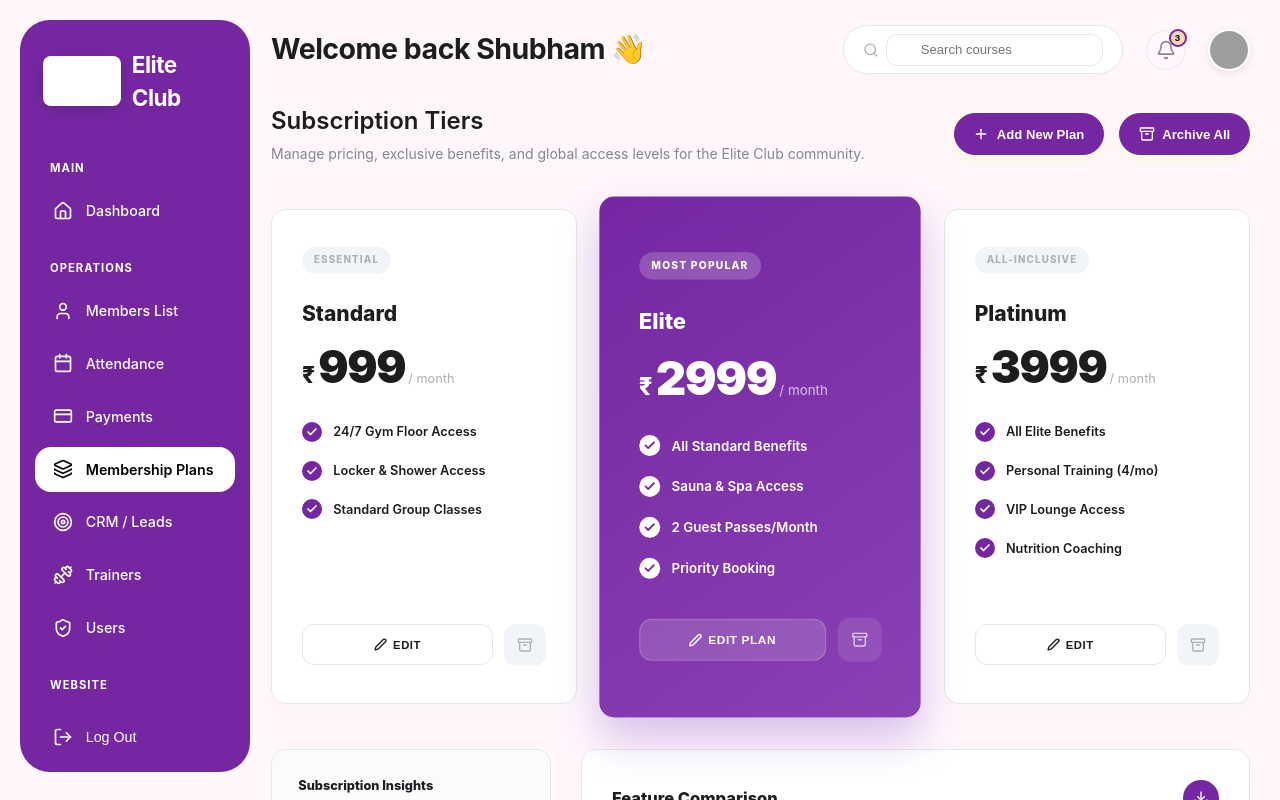
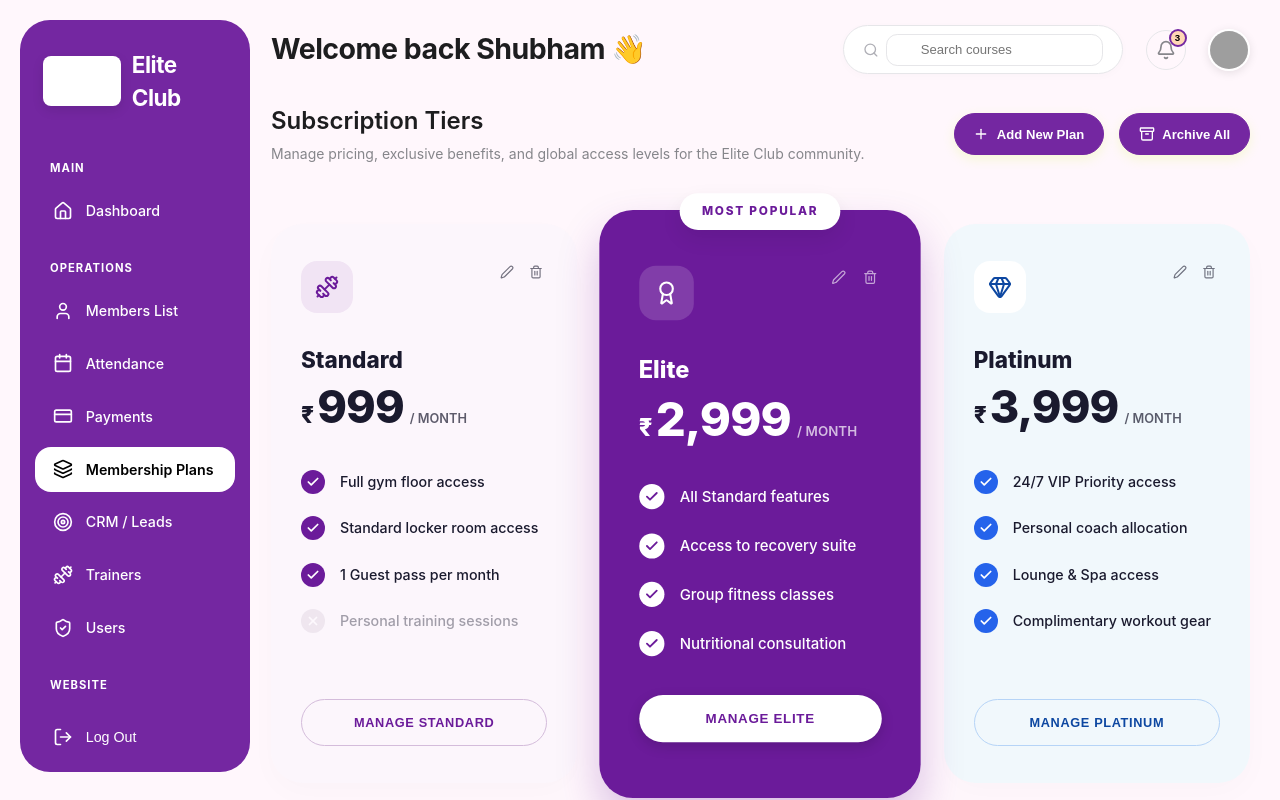
Before and after one commit to shubhammusale8076-rgb/gym-erp-portal, a React (Vite) app: page /plans in a window 1280 px wide. Built offline with nearby package versions, Linux system fonts and the light colour scheme; grey boxes are pictures that could not be loaded.

Commit message:
added membership plan cards

```diff
--- a/src/pages/Plans/Plans.css
+++ b/src/pages/Plans/Plans.css
@@ -65,14 +65,14 @@
   display: grid;
   grid-template-columns: repeat(3, 1fr);
   gap: 2rem;
-  margin: 3rem 0;
+  margin: 4rem 0 3rem;
   align-items: center; /* Center the taller card */
 }
 
 .plan-card {
+  position: relative;
   background: #fff;
-  border: 1px solid var(--border-light);
-  border-radius:var(--section-radius);
+  border-radius: 32px;
   padding: 2.5rem 2rem;
   display: flex;
   flex-direction: column;
@@ -81,54 +81,106 @@
   height: 100%;
 }
 
-/* Elite / Popular Card specific */
-.plan-card.popular {
-  background: #6b21a8;
-  background: linear-gradient(145deg, var(--primary), #8a41b4);
+.plan-card.theme-standard {
+  background-color: #fcf6fc;
+  color: #1a1a2e;
+}
+
+.plan-card.theme-elite {
+  background-color: #6b1b9a;
   color: #fff;
-  border: none;
-  box-shadow: 0 20px 40px rgba(91, 33, 182, 0.25);
+  padding: 3.5rem 2.5rem; /* Taller */
   transform: scale(1.05); /* Elevate */
-  padding: 3.5rem 2.5rem; /* Taller */
+  box-shadow: 0 20px 40px rgba(107, 27, 154, 0.25);
   z-index: 2;
 }
 
-/* Badges */
-.plan-badge-wrapper {
-  height: 28px;
-  margin-bottom: 1.5rem;
+.plan-card.theme-platinum {
+  background-color: #f1f8fc;
+  color: #1a1a2e;
 }
 
-.plan-badge {
-  display: inline-block;
-  background: #f1f5f9;
-  color: var(--text-muted);
-  font-size: 0.65rem;
+/* Badges */
+.plan-badge-top {
+  position: absolute;
+  top: -16px;
+  left: 50%;
+  transform: translateX(-50%);
+  background: #fff;
+  color: #6b1b9a;
+  font-size: 0.75rem;
   font-weight: 800;
-  letter-spacing: 0.12em;
-  padding: 0.4rem 0.8rem;
+  letter-spacing: 0.15em;
+  padding: 0.6rem 1.4rem;
   border-radius: 99px;
   text-transform: uppercase;
+  box-shadow: 0 8px 20px rgba(0,0,0,0.08);
+  white-space: nowrap;
 }
 
-.plan-card.popular .plan-badge {
-  background: rgba(255, 255, 255, 0.2);
+/* Header actions & icon */
+.plan-card-header-actions {
+  display: flex;
+  justify-content: space-between;
+  align-items: flex-start;
+  margin-bottom: 2rem;
+}
+
+.plan-icon-wrapper {
+  width: 52px;
+  height: 52px;
+  border-radius: 16px;
+  display: flex;
+  align-items: center;
+  justify-content: center;
+}
+
+.theme-standard .plan-icon-wrapper {
+  background: #f1e4f4;
+  color: #6b1b9a;
+}
+
+.theme-elite .plan-icon-wrapper {
+  background: rgba(255, 255, 255, 0.15);
   color: #fff;
 }
 
+.theme-platinum .plan-icon-wrapper {
+  background: #fff;
+  color: #0d47a1;
+}
+
+.plan-top-actions {
+  display: flex;
+  gap: 0.5rem;
+}
+
+.plan-action-icon {
+  background: transparent;
+  color: currentColor;
+  border: none;
+  cursor: pointer;
+  opacity: 0.6;
+  transition: opacity 0.2s;
+  padding: 4px;
+}
+
+.plan-action-icon:hover {
+  opacity: 1;
+}
+
 .plan-name {
-  font-size: 1.4rem;
+  font-size: 1.5rem;
   font-weight: 800;
-  margin-bottom: 1rem;
-  color: var(--text-primary);
+  margin-bottom: 0.5rem;
+  color: currentColor;
 }
-.plan-card.popular .plan-name { color: #fff; }
 
 /* Pricing */
 .plan-price-wrapper {
   display: flex;
-  align-items:baseline;
-  margin-bottom: 2rem;
+  align-items: baseline;
+  margin-bottom: 2.5rem;
 }
 
 .plan-currency {
@@ -139,120 +191,124 @@
 
 .plan-price {
   font-size: 3rem;
-  font-weight: 900;
-  letter-spacing: -0.03em;
+  font-weight: 800;
+  letter-spacing: -0.02em;
   line-height: 1;
 }
 
 .plan-period {
   font-size: 0.85rem;
-  color: var(--text-muted);
-  margin-left: 0.2rem;
+  opacity: 0.7;
+  margin-left: 0.4rem;
+  font-weight: 600;
+  text-transform: uppercase;
 }
-.plan-card.popular .plan-period { color: rgba(255,255,255,0.7); }
 
 /* Features List */
 .plan-features {
   list-style: none;
   padding: 0;
   margin: 0 0 2.5rem 0;
-  flex: 1; /* Pushes buttons to bottom */
+  flex: 1;
   display: flex;
   flex-direction: column;
-  gap: 1.25rem;
+  gap: 1.5rem;
 }
 
 .feature-item {
   display: flex;
   align-items: center;
-  gap: 0.75rem;
-  font-size: 0.85rem;
-  font-weight: 600;
-  color: var(--text-primary);
+  gap: 1rem;
+  font-size: 0.95rem;
+  font-weight: 500;
+  color: currentColor;
 }
-.plan-card.popular .feature-item { color: #fff; }
+
+.feature-item.disabled {
+  opacity: 0.4;
+}
 
 .feature-check {
-  width: 20px;
-  height: 20px;
+  width: 24px;
+  height: 24px;
   border-radius: 50%;
-  background: var(--primary);
-  color: #fff;
   display: flex;
   align-items: center;
   justify-content: center;
   flex-shrink: 0;
 }
-.plan-card.popular .feature-check {
+
+.theme-standard .feature-check {
+  background: #6b1b9a;
+  color: #fff;
+}
+.theme-standard .feature-check.disabled {
+  background: #c3b5c7;
+  color: #fff;
+  opacity: 0.6;
+}
+
+.theme-elite .feature-check {
   background: #fff;
-  color: var(--primary);
+  color: #6b1b9a;
+}
+.theme-elite .feature-check.disabled {
+  background: rgba(255,255,255,0.3);
+  color: #fff;
+}
+
+.theme-platinum .feature-check {
+  background: #2563eb;
+  color: #fff;
+}
+.theme-platinum .feature-check.disabled {
+  background: rgba(37, 99, 235, 0.4);
+  color: #fff;
 }
 
 /* Footer Actions */
 .plan-footer-actions {
   display: flex;
-  align-items: center;
-  gap: 0.75rem;
+  justify-content: center;
 }
 
-.plan-edit-btn {
-  flex: 1;
-  display: flex;
-  align-items: center;
-  justify-content: center;
-  gap: 0.4rem;
-  background: transparent;
-  color: var(--text-primary);
-  border: 1px solid var(--border-light);
-  font-size: 0.75rem;
+.plan-manage-btn {
+  width: 100%;
+  padding: 1rem;
+  border-radius: 99px;
+  font-size: 0.85rem;
   font-weight: 800;
   letter-spacing: 0.05em;
-  padding: 0.85rem;
-  border-radius: 12px;
   cursor: pointer;
   transition: all 0.2s;
+  background: transparent;
 }
 
-.plan-edit-btn:hover {
-  background: #f8fafc;
+.theme-standard .plan-manage-btn {
+  border: 1px solid #d4bcdb;
+  color: #6b1b9a;
+}
+.theme-standard .plan-manage-btn:hover {
+  background: #f1e4f4;
 }
 
-.plan-card.popular .plan-edit-btn {
-  background: rgba(255,255,255,0.15);
-  color: #fff;
-  border: 1px solid rgba(255,255,255,0.2);
+.theme-elite .plan-manage-btn {
+  background: #fff;
+  color: #6b1b9a;
+  border: none;
+  box-shadow: 0 4px 12px rgba(0,0,0,0.15);
 }
-.plan-card.popular .plan-edit-btn:hover {
-  background: rgba(255,255,255,0.25);
+.theme-elite .plan-manage-btn:hover {
+  background: #fafdff;
+  transform: translateY(-2px);
 }
 
-.plan-archive-icon-btn {
-  display: flex;
-  align-items: center;
-  justify-content: center;
-  width: 42px;
-  height: 42px;
-  border-radius: 12px;
-  background: #f1f5f9;
-  color: var(--text-muted);
-  border: none;
-  cursor: pointer;
-  transition: all 0.2s;
-  flex-shrink: 0;
+.theme-platinum .plan-manage-btn {
+  border: 1px solid #b6d4f7;
+  color: #0d47a1;
 }
-
-.plan-archive-icon-btn:hover {
-  color: var(--danger);
-  background: #fee2e2;
-}
-
-.plan-card.popular .plan-archive-icon-btn {
-  background: rgba(255,255,255,0.1);
-  color: rgba(255,255,255,0.7);
-}
-.plan-card.popular .plan-archive-icon-btn:hover {
-  background: rgba(255,255,255,0.2);
-  color: #fff;
+.theme-platinum .plan-manage-btn:hover {
+  background: #e6f0fa;
 }
 
 
--- a/src/pages/Plans/Plans.jsx
+++ b/src/pages/Plans/Plans.jsx
@@ -7,7 +7,11 @@ import {
   AlertTriangle,
   Archive,
   BarChart3,
-  Download
+  Download,
+  Trash2,
+  Dumbbell,
+  Award,
+  Gem
 } from 'lucide-react';
 import './Plans.css';
 import PageHeader from '../../components/PageHeader/PageHeader';
@@ -16,42 +20,49 @@ const initialPlans = [
   {
     id: 1,
     name: 'Standard',
-    badge: 'ESSENTIAL',
+    badge: '',
     price: '999',
-    period: 'month',
+    period: 'MONTH',
     isPopular: false,
+    theme: 'standard',
+    icon: 'Dumbbell',
     features: [
-      '24/7 Gym Floor Access',
-      'Locker & Shower Access',
-      'Standard Group Classes'
+      { text: 'Full gym floor access', included: true },
+      { text: 'Standard locker room access', included: true },
+      { text: '1 Guest pass per month', included: true },
+      { text: 'Personal training sessions', included: false }
     ]
   },
   {
     id: 2,
     name: 'Elite',
     badge: 'MOST POPULAR',
-    price: '2999',
-    period: 'month',
+    price: '2,999',
+    period: 'MONTH',
     isPopular: true,
+    theme: 'elite',
+    icon: 'Award',
     features: [
-      'All Standard Benefits',
-      'Sauna & Spa Access',
-      '2 Guest Passes/Month',
-      'Priority Booking'
+      { text: 'All Standard features', included: true },
+      { text: 'Access to recovery suite', included: true },
+      { text: 'Group fitness classes', included: true },
+      { text: 'Nutritional consultation', included: true }
     ]
   },
   {
     id: 3,
     name: 'Platinum',
-    badge: 'ALL-INCLUSIVE',
-    price: '3999',
-    period: 'month',
+    badge: '',
+    price: '3,999',
+    period: 'MONTH',
     isPopular: false,
+    theme: 'platinum',
+    icon: 'Gem',
     features: [
-      'All Elite Benefits',
-      'Personal Training (4/mo)',
-      'VIP Lounge Access',
-      'Nutrition Coaching'
+      { text: '24/7 VIP Priority access', included: true },
+      { text: 'Personal coach allocation', included: true },
+      { text: 'Lounge & Spa access', included: true },
+      { text: 'Complimentary workout gear', included: true }
     ]
   }
 ];
@@ -112,7 +123,7 @@ const Plans = () => {
 
   const addFeature = () => {
     if (newFeature.trim()) {
-      setForm({ ...form, features: [...form.features, newFeature.trim()] });
+      setForm({ ...form, features: [...form.features, { text: newFeature.trim(), included: true }] });
       setNewFeature('');
     }
   };
@@ -146,15 +157,32 @@ const Plans = () => {
 
       {/* ── Top Section: Tier Cards ── */}
       <div className="plans-cards-grid">
-        {plans.map((plan) => (
-          <div key={plan.id} className={`plan-card ${plan.isPopular ? 'popular' : ''}`}>
+        {plans.map((plan) => {
+          let IconComp = Dumbbell;
+          if (plan.icon === 'Award') IconComp = Award;
+          if (plan.icon === 'Diamond' || plan.icon === 'Gem') IconComp = Gem;
 
-            <div className="plan-badge-wrapper">
+          return (
+            <div key={plan.id} className={`plan-card theme-${plan.theme || (plan.isPopular ? 'elite' : 'standard')}`}>
+
               {plan.badge && (
-                <div className="plan-badge">
+                <div className="plan-badge-top">
                   {plan.badge}
                 </div>
               )}
+
+              <div className="plan-card-header-actions">
+                <div className="plan-icon-wrapper">
+                  <IconComp size={24} />
+                </div>
+                <div className="plan-top-actions">
+                  <button className="plan-action-icon" onClick={() => openEdit(plan)}>
+                    <Edit2 size={14} />
+                  </button>
+                  <button className="plan-action-icon" onClick={() => openDelete(plan)}>
+                    <Trash2 size={14} />
+                  </button>
+                </div>
               </div>
 
               <h3 className="plan-name">{plan.name}</h3>
@@ -166,26 +194,28 @@ const Plans = () => {
               </div>
 
               <ul className="plan-features">
-              {plan.features.map((feature, idx) => (
-                <li key={idx} className="feature-item">
-                  <div className="feature-check">
-                    <Check size={12} strokeWidth={3.5} />
+                {plan.features.map((feature, idx) => {
+                  const isIncluded = typeof feature === 'string' ? true : feature.included;
+                  const text = typeof feature === 'string' ? feature : feature.text;
+                  return (
+                    <li key={idx} className={`feature-item ${!isIncluded ? 'disabled' : ''}`}>
+                      <div className={`feature-check ${!isIncluded ? 'disabled' : ''}`}>
+                        {isIncluded ? <Check size={14} strokeWidth={3} /> : <X size={14} strokeWidth={3} />}
                       </div>
-                  <span>{feature}</span>
+                      <span>{text}</span>
                     </li>
-              ))}
+                  )
+                })}
               </ul>
 
               <div className="plan-footer-actions">
-              <button className="plan-edit-btn" onClick={() => openEdit(plan)}>
-                <Edit2 size={13} strokeWidth={2.5}/> {plan.isPopular ? 'EDIT PLAN' : 'EDIT'}
-              </button>
-              <button className="plan-archive-icon-btn" onClick={() => openDelete(plan)}>
-                <Archive size={16} />
+                <button className="plan-manage-btn" onClick={() => openEdit(plan)}>
+                  MANAGE {plan.name.toUpperCase()}
                 </button>
               </div>
             </div>
-        ))}
+          );
+        })}
       </div>
 
       {/* ── Middle Section: Split View ── */}
@@ -381,14 +411,16 @@ const Plans = () => {
                 </div>
 
                 <div className="feature-list-preview">
-                  {form.features.map((f, i) => (
+                  {form.features.map((f, i) => {
+                    const text = typeof f === 'string' ? f : f.text;
+                    return (
                     <div key={i} className="preview-feature-item">
-                      <span>{f}</span>
+                      <span>{text}</span>
                       <button className="remove-feature-btn" onClick={() => removeFeature(i)}>
                         <X size={14} />
                       </button>
                     </div>
-                  ))}
+                  )})}
                   {form.features.length === 0 && <p className="plans-empty-features">No features added yet.</p>}
                 </div>
               </div>
--- a/src/pages/WebsiteManager/GalleryManager/GalleryManager.css
+++ b/src/pages/WebsiteManager/GalleryManager/GalleryManager.css
@@ -15,6 +15,7 @@
   color: #1a1a2e;
   margin-bottom: 8px;
   letter-spacing: -0.5px;
+
 }
 
 .gm-subtitle {
```
Also changed, not shown: src/pages/WebsiteManager/GalleryManager/GalleryManager.jsx (+4 -4 lines). Lines whose indentation alone changed are shown as unchanged.
